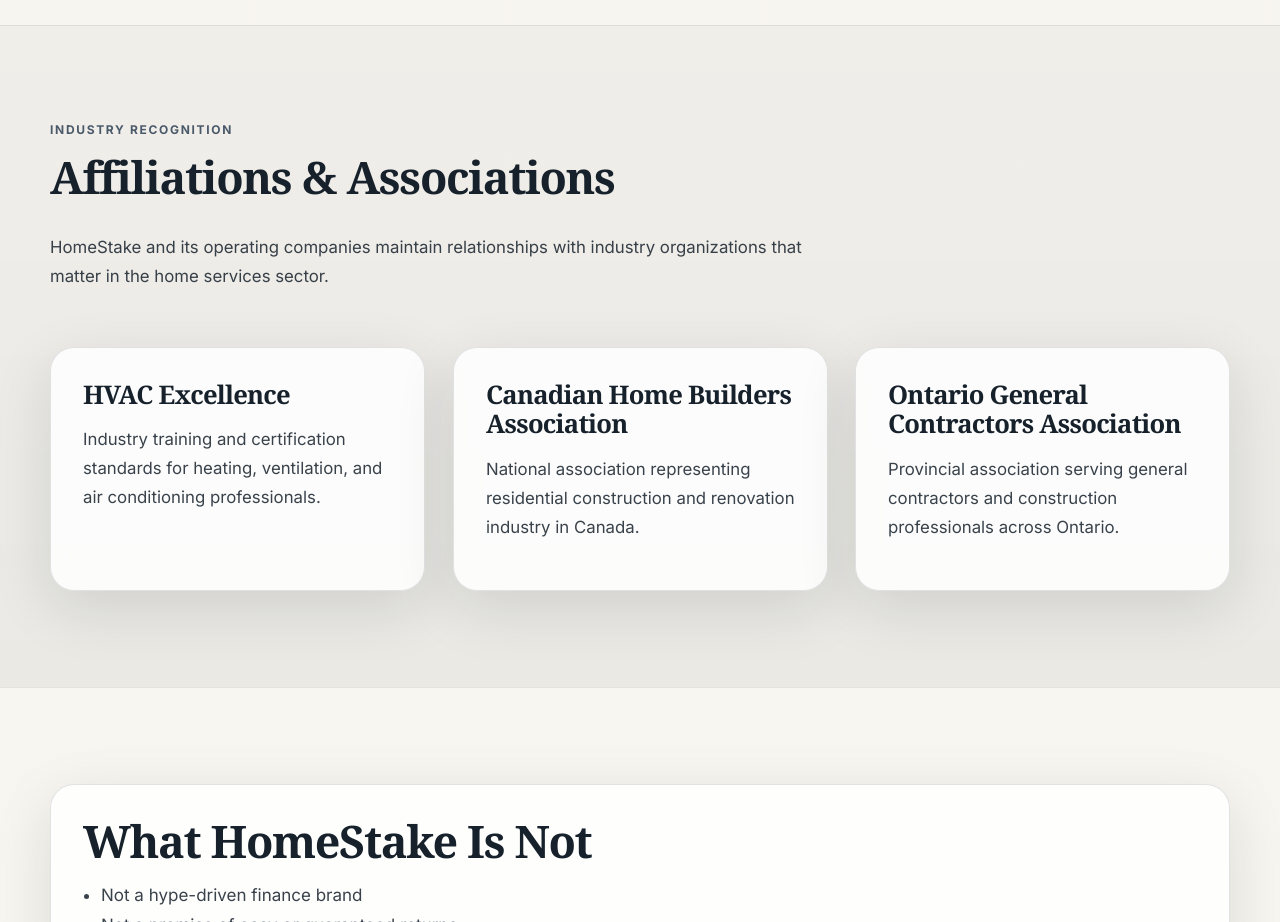
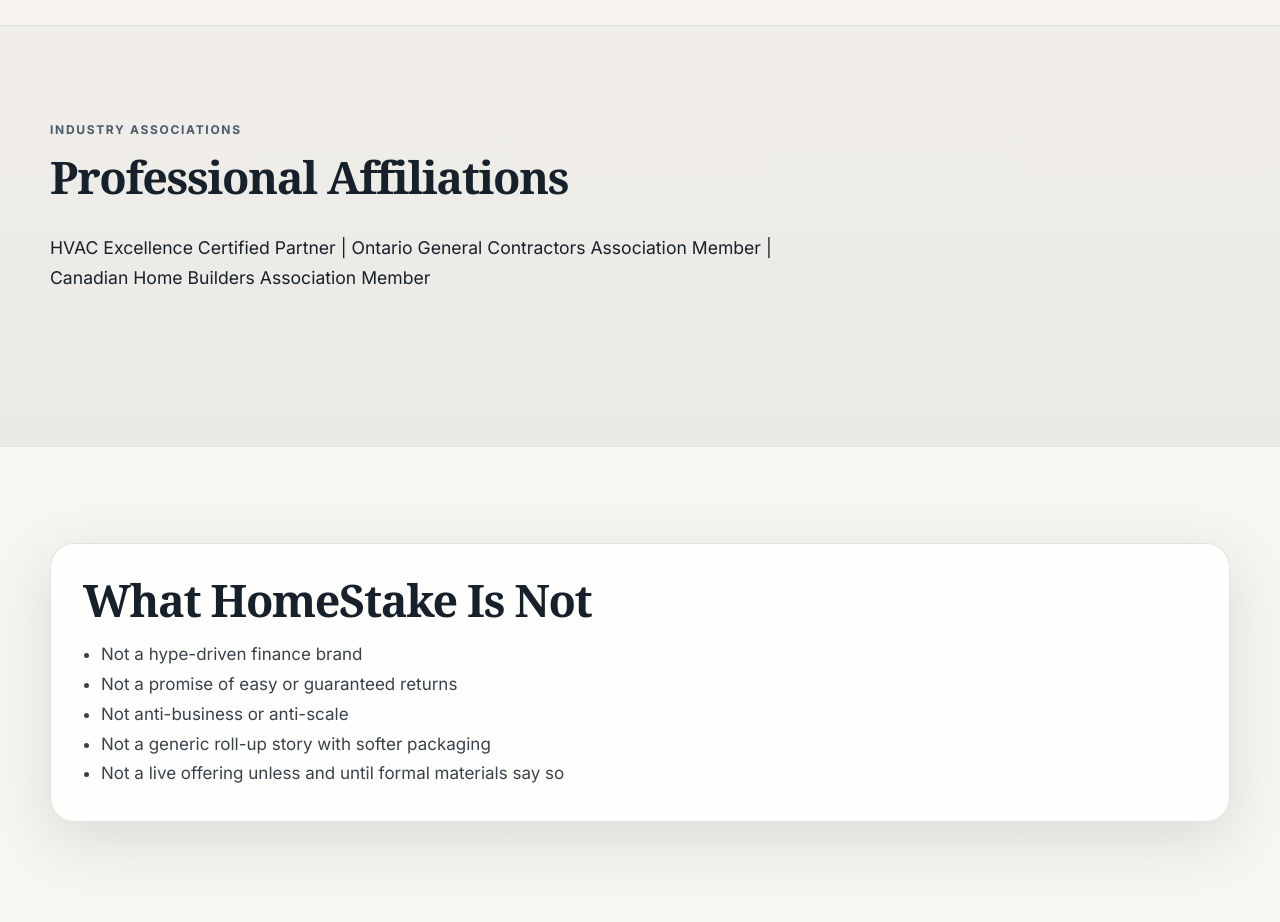
Before and after one commit to gregshelle/homestake-capital, a Next.js app: page /about in a window 1280 px wide. Shown: the part 5700-6622 px from the top of the page. Built offline with nearby package versions, Linux system fonts and the light colour scheme.

Commit message:
Fix About page: Update Industry Associations section, remove misleading logos

```diff
--- a/app/about/page.js
+++ b/app/about/page.js
@@ -206,25 +206,13 @@ export default function AboutPage() {
         </div>
       </section>
 
-      {/* Industry Recognition */}
+      {/* Industry Associations */}
       <section className="section section-soft">
         <div className="container">
           <div className="section-heading">
-            <span className="eyebrow">Industry Recognition</span>
-            <h2>Affiliations & Associations</h2>
-            <p>HomeStake and its operating companies maintain relationships with industry organizations that matter in the home services sector.</p>
-          </div>
-          <div className="grid-3">
-            {[
-              ['HVAC Excellence', 'Industry training and certification standards for heating, ventilation, and air conditioning professionals.'],
-              ['Canadian Home Builders Association', 'National association representing residential construction and renovation industry in Canada.'],
-              ['Ontario General Contractors Association', 'Provincial association serving general contractors and construction professionals across Ontario.']
-            ].map(([name, desc]) => (
-              <div className="card" key={name}>
-                <h3>{name}</h3>
-                <p>{desc}</p>
-              </div>
-            ))}
+            <span className="eyebrow">Industry Associations</span>
+            <h2>Professional Affiliations</h2>
+            <p style={{ fontSize: '1.1rem', color: 'var(--text-secondary)' }}>HVAC Excellence Certified Partner | Ontario General Contractors Association Member | Canadian Home Builders Association Member</p>
           </div>
         </div>
       </section>
```
